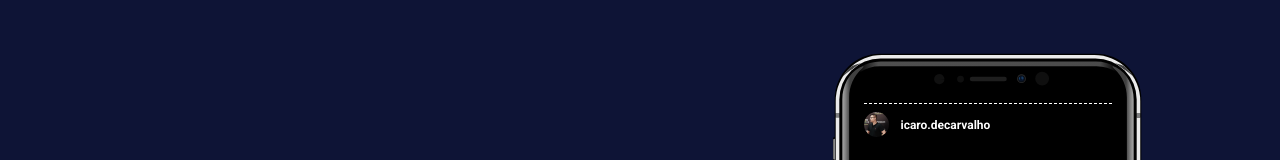
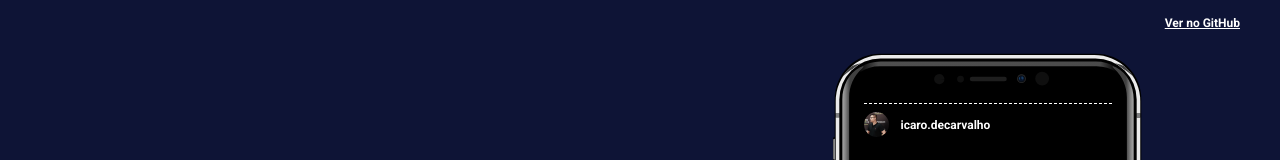
Before and after one commit to ederchristian/stories-do-pai, a React (Create React App) app: page / in a window 1280 px wide. Shown: the top 160 px of the page. Built offline with nearby package versions, Linux system fonts and the light colour scheme; no server answers.

Commit message:
content: add a link to the GitHub repo

```diff
--- a/src/App.js
+++ b/src/App.js
@@ -17,7 +17,8 @@ const GlobalStyle = createGlobalStyle`
     margin: auto;
     font-weight: 300;
     font-family: "Roboto", sans-serif;
-    padding: 8px 0 32px;
+    padding: 32px 0;
+    position: relative;
 
     @media screen and (min-width: 1100px) {
       display: flex;
@@ -32,6 +33,22 @@ const GlobalStyle = createGlobalStyle`
   #root {
     width: 100%;
     margin: 0 auto;
+  }
+`
+
+const LinkGitHub = styled.a`
+  position: absolute;
+  top: 16px;
+  left: 0;
+  right: 0;
+  margin: 0 auto;
+  color: #fff;
+  font-size: 12px;
+  font-weight: 700;
+  text-align: center;
+
+  @media screen and (min-width: 1100px) {
+    left: initial;
   }
 `
 
@@ -92,6 +109,15 @@ function App() {
   return (
     <React.Fragment>
       <GlobalStyle />
+
+      <LinkGitHub
+        href="https://github.com/ederchristian/stories-do-pai"
+        rel="noopener noreferrer"
+        target="_blank"
+      >
+        Ver no GitHub
+      </LinkGitHub>
+
       <Main>
         <Header>
           <Title>Stories do Pai</Title>
```
